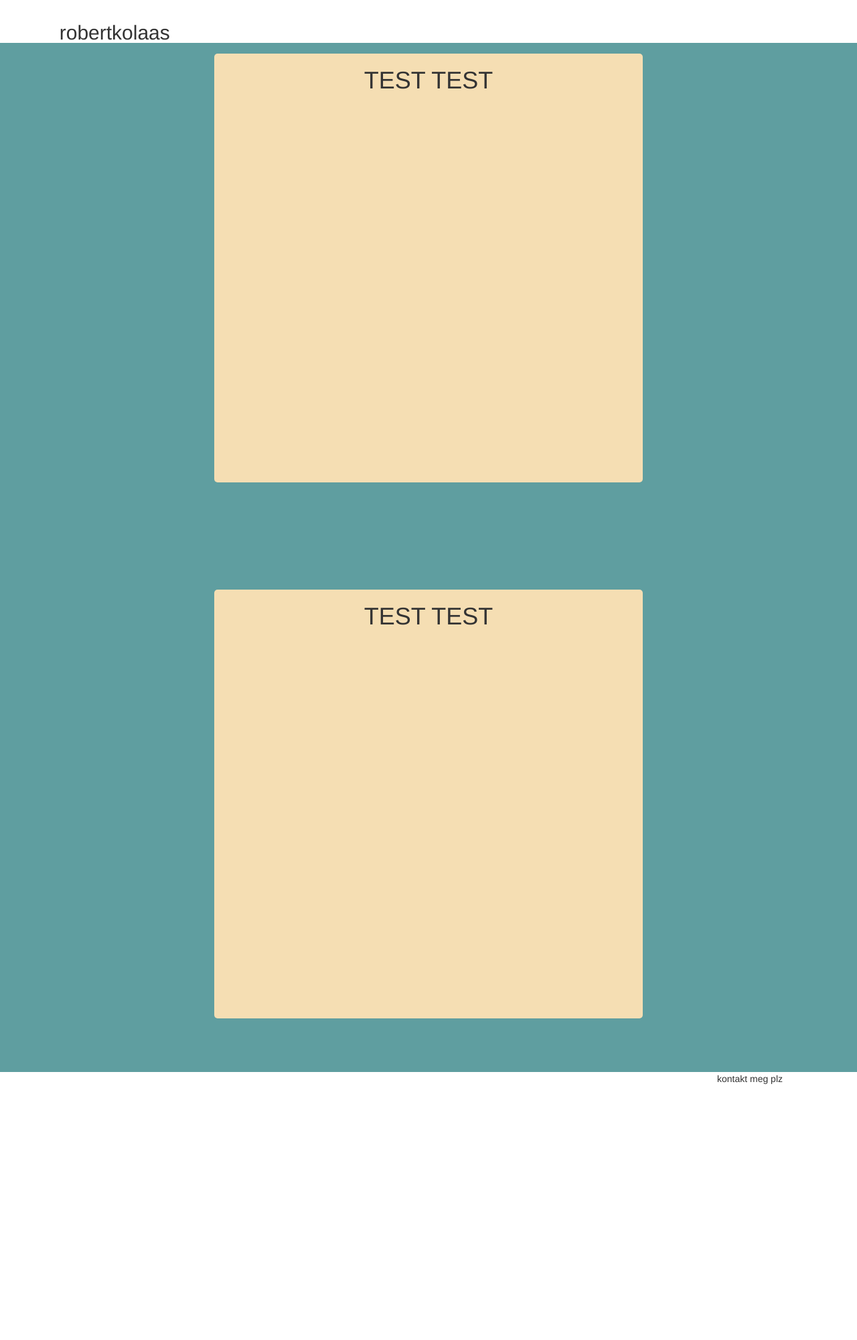
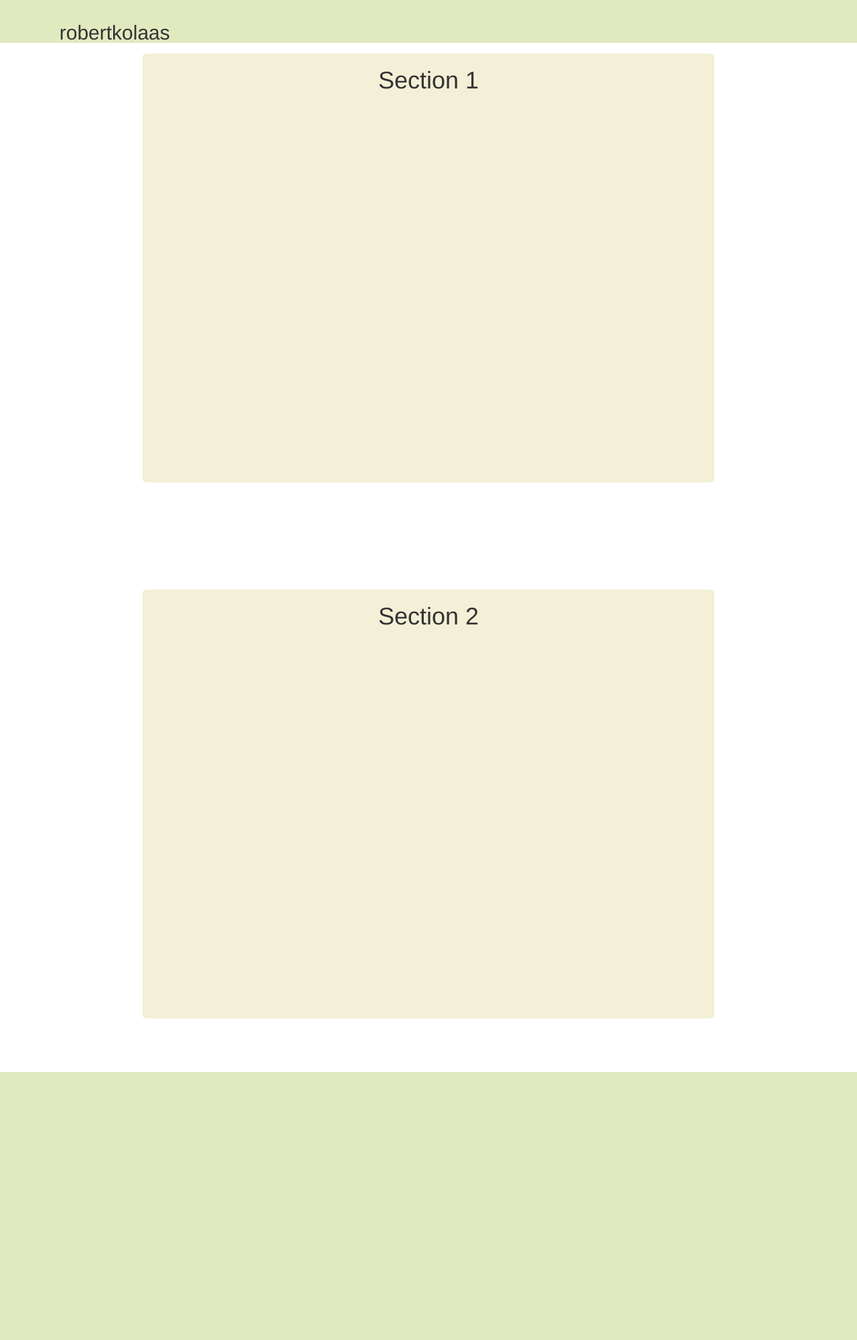
Before and after one commit to rkolaas/projectX, a PHP site: page / in a window 1280 px wide. Shown: the whole page at 67% size. Run offline with PHP 8.4, Linux system fonts and the light colour scheme.

Commit message:
updated layout

```diff
--- a/assets/css/stylesheet.css
+++ b/assets/css/stylesheet.css
@@ -1,11 +1,11 @@
-html {
-  font-family: 'Courier New', Courier, monospace;
+body html {
+  font-family: Roboto, arial, monospace;
   padding: 0;
   margin: 0; }
 
 #nav {
   text-align: center;
-  background: white;
+  background: #E1EABF;
   height: 8vh;
   width: 100vw; }
   #nav #nav2 {
@@ -13,15 +13,17 @@ html {
   #nav #title {
     top: 1.5vh; }
   #nav #links {
-    background: white;
     top: 1.5vh; }
+  #nav #menu {
+    background: #E1EABF; }
+    #nav #menu .divider {
+      background-color: #F4F0D7; }
 
 .section {
-  background: cadetblue;
-  height: 100vh;
-  width: 100vw; }
+  background: white;
+  height: 100vh; }
   .section #content {
-    background: wheat;
+    background: #F4F0D7;
     height: 80vh;
     text-align: center;
     top: 10vh;
@@ -29,7 +31,24 @@ html {
 
 .footer {
   height: 50vh;
-  text-align: center; }
+  text-align: center;
+  background: #E1EABF; }
+  .footer #socialLinks {
+    top: 40px; }
+    .footer #socialLinks #socialList {
+      list-style-type: none; }
+      .footer #socialLinks #socialList .fa {
+        padding: 5px;
+        font-size: 30px;
+        width: 50px;
+        text-align: center;
+        text-decoration: none; }
+      .footer #socialLinks #socialList .fa:hover {
+        opacity: 0.7; }
+  .footer #copyright {
+    top: 20px; }
+  .footer #contact {
+    top: 40px; }
   .footer li {
     text-align: center;
     list-style: inside; }
--- a/assets/scss/stylesheet.scss
+++ b/assets/scss/stylesheet.scss
@@ -1,14 +1,18 @@
 $navTopMargin: 1.5vh;
+$testColor1: #E1EABF;
+$testColor2: #FFFEE8;
+$testColor3: #F6F6DA;
+$testColor4: #F4F0D7;
 
-html {
-    font-family: 'Courier New', Courier, monospace;
+body html {
+    font-family: Roboto, arial, monospace;
     padding: 0;
     margin: 0;
 }
 
 #nav {
     text-align: center;
-    background: white;
+    background: $testColor1;
     height: 8vh;
     width: 100vw;
     #nav2 {
@@ -18,17 +22,21 @@ html {
         top: $navTopMargin;
     }
     #links {
-        background: white;
         top: $navTopMargin;
+    }
+    #menu {
+        background: $testColor1;
+        .divider {
+            background-color: $testColor4;
+        }
     }
 }
 
 .section {
-    background: cadetblue;
+    background: white;
     height: 100vh;
-    width: 100vw;
     #content {
-        background: wheat;
+        background: $testColor4;
         height: 80vh;
         text-align: center;
         top: 10vh;
@@ -38,6 +46,29 @@ html {
 .footer {
     height: 50vh;
     text-align: center;
+    background: $testColor1;
+    #socialLinks {
+        top: 40px;
+        #socialList {
+            list-style-type: none;
+            .fa {
+                padding: 5px;
+                font-size: 30px;
+                width: 50px;
+                text-align: center;
+                text-decoration: none;
+            }
+            .fa:hover {
+                opacity: 0.7;
+            }
+        }
+    }
+    #copyright {
+        top: 20px;
+    }
+    #contact {
+        top: 40px;
+    }
     li {
         text-align: center;
         list-style: inside;
--- a/index.php
+++ b/index.php
@@ -8,6 +8,7 @@
         <!-- Latest compiled and minified CSS -->
         <link rel="stylesheet" type="text/css" href="/assets/css/stylesheet.css">
         <link rel="stylesheet" href="https://maxcdn.bootstrapcdn.com/bootstrap/3.3.7/css/bootstrap.min.css">
+        <link rel="stylesheet" href="https://cdnjs.cloudflare.com/ajax/libs/font-awesome/4.7.0/css/font-awesome.min.css">
         <script src="https://ajax.googleapis.com/ajax/libs/jquery/1.12.4/jquery.min.js"></script>
         <script src="https://maxcdn.bootstrapcdn.com/bootstrap/3.3.7/js/bootstrap.min.js"></script>
         <!-- Includes -->
@@ -16,6 +17,7 @@
                 $("#links").load("/assets/includes/nav.html");
                 $("#copyright").load("/assets/includes/copyright.php");
                 $("#socialLinks").load("/assets/includes/socialLinks.html");
+                $("#contact").load("/assets/includes/contact.html");
             });
         </script>
     </head>
@@ -34,22 +36,22 @@
         <!-- sections -->
         <div class="container-fluid" id="section">
             <div class="row section" id="section1">
-                <div class="col-sm-3">
+                <div class="col-sm col-md-2 col-lg-2">
                 </div>
-                <div class="col-sm-6" id="content">
-                    <h1>TEST TEST</h1>
+                <div class="col-sm-12 col-md-8 col-lg-8" id="content">
+                    <h1>Section 1</h1>
                 </div>
-                <div class="col-sm-3">
+                <div class="col-sm col-md-2 col-lg-2">
                 </div>
             </div>
             <!-- Section 2 -->
             <div class="row section" id="section2">
-                <div class="col-sm-3">
+                <div class="col-sm col-md-2 col-lg-2">
                 </div>
-                <div class="col-sm-6" id="content">
-                    <h1>TEST TEST</h1>
+                <div class="col-sm-12 col-md-8 col-lg-8" id="content">
+                    <h1>Section 2</h1>
                 </div>
-                <div class="col-sm-3">
+                <div class="col-sm col-md-2 col-lg-2">
                 </div>
             </div>
             <!-- footer -->
@@ -60,8 +62,7 @@
                 <div class="col-sm-6" id="copyright">
                     <!-- imported copyright.php -->
                 </div>
-                <div class="col-sm-3">
-                    <p>kontakt meg plz</p>
+                <div class="col-sm-3" id="contact">
                 </div>
             </div>
         </div>
```
